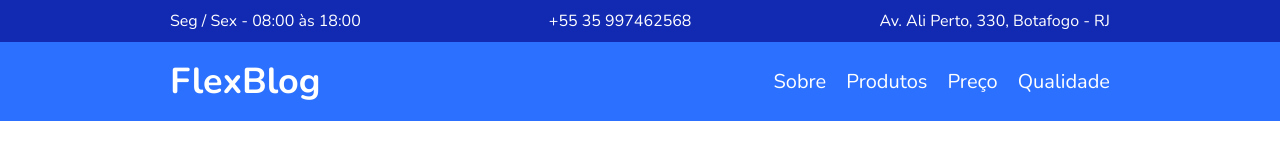
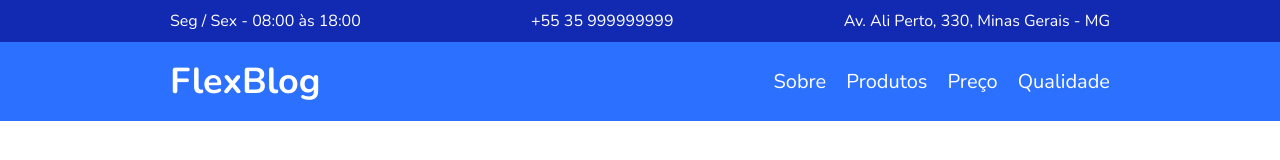
Before and after one commit to Samuel-MM/FlexBlog, a plain HTML site: page Index.html in a window 1280 px wide. Shown: the top 160 px of the page. Drawn offline with nearby package versions, Linux system fonts and the light colour scheme.

Commit message:
Updated texts

```diff
--- a/Index.html
+++ b/Index.html
@@ -1,5 +1,6 @@
 <!DOCTYPE html>
 <html lang="en">
+
 <head>
   <meta charset="UTF-8">
   <meta http-equiv="X-UA-Compatible" content="IE=edge">
@@ -8,12 +9,13 @@
   <title>FlexBlog</title>
   <link rel="stylesheet" type="text/css" href="css/style.css">
 </head>
+
 <body>
   <div class="superinfo-bg">
     <div class="superinfo">
       <p>Seg / Sex - 08:00 às 18:00</p>
-      <a href="tel:+5535997462568">+55 35 997462568</a>
-      <p>Av. Ali Perto, 330, Botafogo - RJ</p>
+      <a href="tel:+5535999999999">+55 35 999999999</a>
+      <p>Av. Ali Perto, 330, Minas Gerais - MG</p>
     </div>
   </div>
 
@@ -166,4 +168,5 @@
     <p>FlexBlog &copy; Todos os direitos reservados</p>
   </footer>
 </body>
+
 </html>
```
Lines whose indentation alone changed are shown as unchanged.
